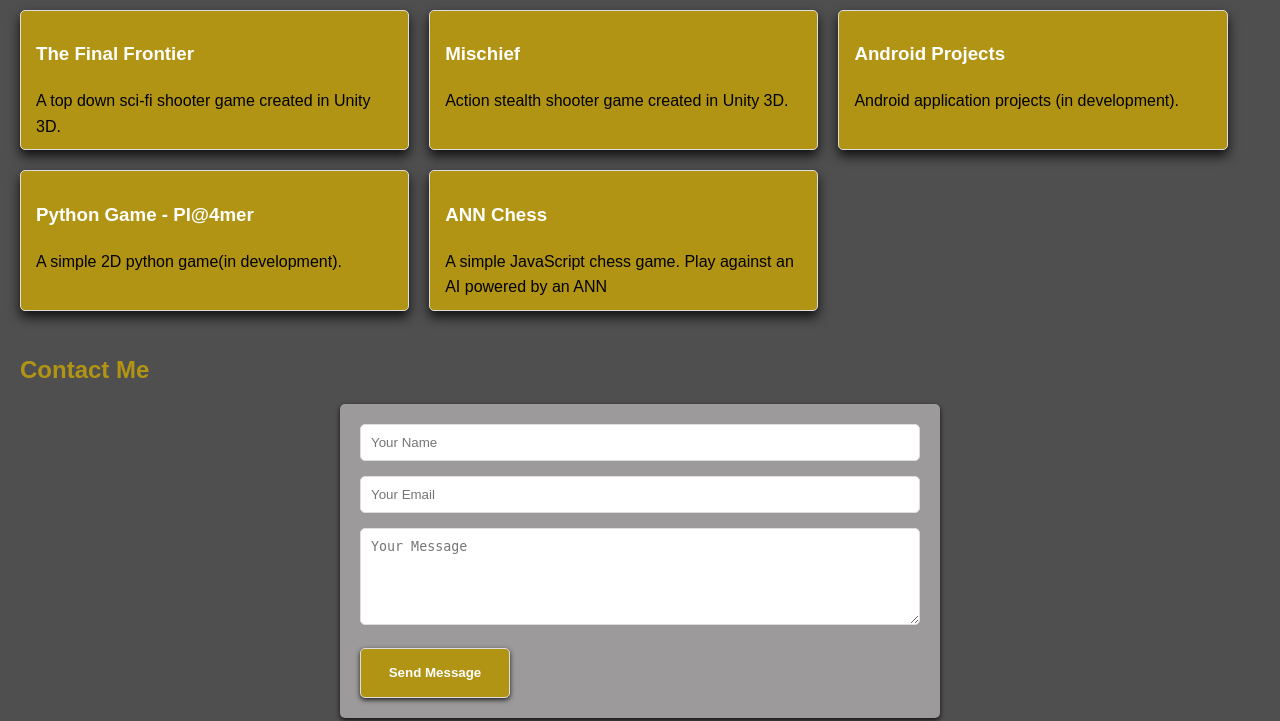
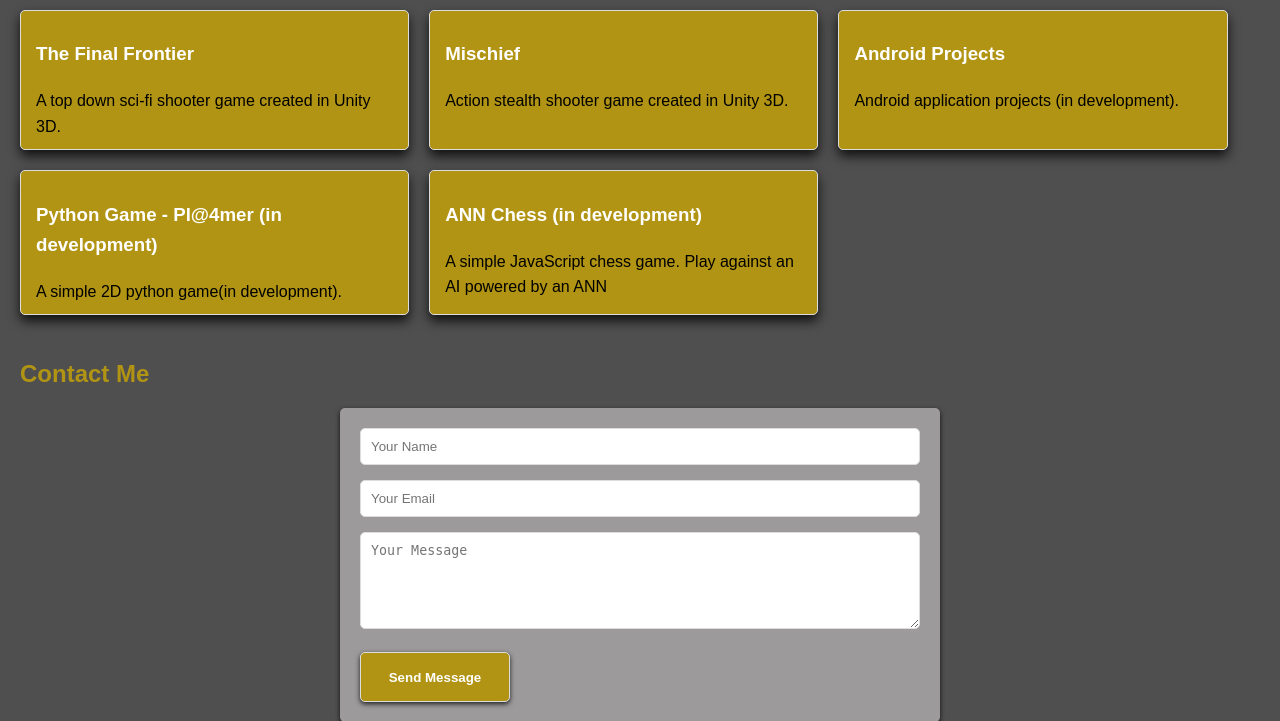
Before and after one commit to therealjasonbourn/portfolio, a PHP site: page / in a window 1280 px wide. Shown: the part 1936-2657 px from the top of the page. Run offline with PHP 8.4, Linux system fonts and the light colour scheme.

Commit message:
updating index.php

```diff
--- a/index.php
+++ b/index.php
@@ -15,6 +15,7 @@
             <p class="header-paragraph">Full-Stack Software Engineer | Web Developer | Game Developer | Tech Enthusiast</p>
         </div>
     </header>
+    <a class="home-button">Currently In Development</a>
     <nav>
         <ul class="nav-links">
             <li><a href="#about">About Me</a></li>
@@ -200,8 +201,8 @@
                     ["title" => "The Final Frontier", "description" => "A top down sci-fi shooter game created in Unity 3D.", "link" => "https://sites.google.com/site/tffdev/home"],
                     ["title" => "Mischief", "description" => "Action stealth shooter game created in Unity 3D.", "link" => "https://sites.google.com/site/mischiefcentral/home"],
                     ["title" => "Android Projects", "description" => "Android application projects (in development).", "link" => "android_projects.php"],
-                    ["title" => "Python Game - Pl@4mer", "description" => "A simple 2D python game(in development).", "link" => "platformer_game.php"],
-                    ["title" => "ANN Chess", "description" => "A simple JavaScript chess game. Play against an AI powered by an ANN", "link" => "chess.php"]
+                    ["title" => "Python Game - Pl@4mer (in development)", "description" => "A simple 2D python game(in development).", "link" => "platformer_game.php"],
+                    ["title" => "ANN Chess (in development)", "description" => "A simple JavaScript chess game. Play against an AI powered by an ANN", "link" => "chess.php"]
                 ];
 
                 foreach ($projects as $project) {
```
